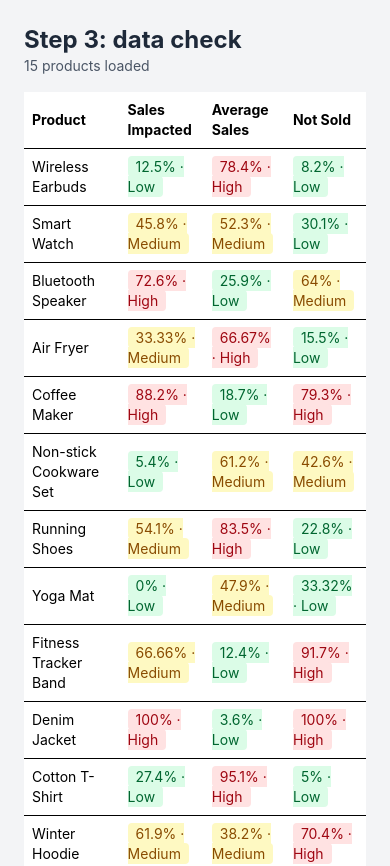
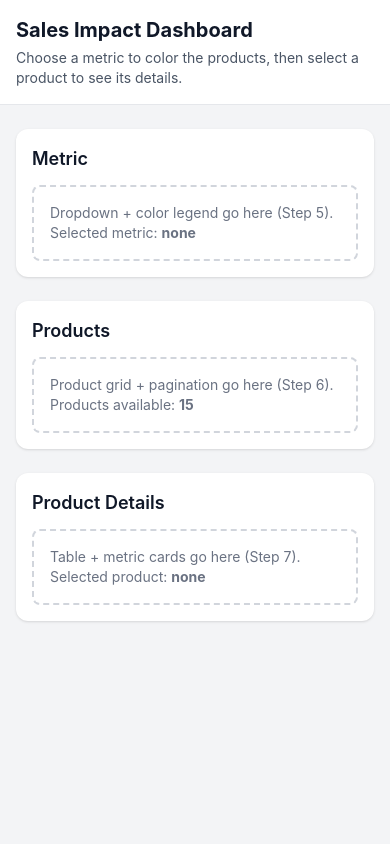
Before and after one commit to sarojsekhar/sales-impact-dashboard, a React (Vite) app: page / in a window 390 px wide. Shown: the top 866 px of the page. After the commit the page ends 844 px from the top, so only its background shows below. Built offline with nearby package versions, Linux system fonts and the light colour scheme.

Commit message:
Step 4: responsive 3-column layout and shared state

```diff
--- a/index.html
+++ b/index.html
@@ -4,7 +4,7 @@
     <meta charset="UTF-8" />
     <link rel="icon" type="image/svg+xml" href="/favicon.svg" />
     <meta name="viewport" content="width=device-width, initial-scale=1.0" />
-    <title>sales-impact-dashboard</title>
+    <title>Sales Impact Dashboard</title>
   </head>
   <body>
     <div id="root"></div>
--- a/src/App.jsx
+++ b/src/App.jsx
@@ -1,45 +1,87 @@
+import { useState } from "react";
 import products from "./data/products.json";
-import { METRICS } from "./constants/metrics";
-import { getLevel, getLevelStyles } from "./utils/levels";
+import { getMetricLabel } from "./constants/metrics";
 
 function App() {
+  // ── Shared state (lifted up to App) ──────────────────────────────
+  // Which metric is selected in the dropdown: null = none (neutral gray cards)
+  const [selectedMetric, setSelectedMetric] = useState(null);
+
+  // Which product was clicked: null = none ("Select a product")
+  const [selectedProductId, setSelectedProductId] = useState(null);
+
+  // ── Derived value ────────────────────────────────────────────────
+  // We store only the id and look up the full product from it.
+  const selectedProduct =
+    products.find((product) => product.id === selectedProductId) ?? null;
+
   return (
-    <div className="min-h-screen bg-gray-100 p-6">
-      <h1 className="text-2xl font-bold text-gray-800">Step 3: data check</h1>
-      <p className="text-sm text-gray-600">{products.length} products loaded</p>
+    <div className="min-h-screen bg-gray-100 text-gray-900">
+      {/* Header */}
+      <header className="border-b border-gray-200 bg-white">
+        <div className="mx-auto max-w-7xl px-4 py-4 sm:px-6 lg:px-8">
+          <h1 className="text-xl font-bold sm:text-2xl">
+            Sales Impact Dashboard
+          </h1>
+          <p className="mt-1 text-sm text-gray-600">
+            Choose a metric to color the products, then select a product to see
+            its details.
+          </p>
+        </div>
+      </header>
 
-      <div className="mt-4 overflow-x-auto">
-        <table className="w-full bg-white text-sm">
-          <thead>
-            <tr>
-              <th className="p-2 text-left">Product</th>
-              {METRICS.map((metric) => (
-                <th key={metric.key} className="p-2 text-left">
-                  {metric.label}
-                </th>
-              ))}
-            </tr>
-          </thead>
-          <tbody>
-            {products.map((product) => (
-              <tr key={product.id} className="border-t">
-                <td className="p-2">{product.name}</td>
-                {METRICS.map((metric) => {
-                  const value = product[metric.key];
-                  const styles = getLevelStyles(getLevel(value));
-                  return (
-                    <td key={metric.key} className="p-2">
-                      <span className={`rounded px-2 py-0.5 ${styles.badge}`}>
-                        {value}% · {styles.label}
-                      </span>
-                    </td>
-                  );
-                })}
-              </tr>
-            ))}
-          </tbody>
-        </table>
-      </div>
+      <main className="mx-auto max-w-7xl px-4 py-6 sm:px-6 lg:px-8">
+        <div className="grid grid-cols-1 gap-6 lg:grid-cols-12">
+          {/* RIGHT column: first in the code, so first on mobile */}
+          <section
+            aria-labelledby="metric-heading"
+            className="rounded-xl bg-white p-4 shadow-sm lg:sticky lg:top-6 lg:order-3 lg:col-span-3 lg:self-start"
+          >
+            <h2 id="metric-heading" className="text-lg font-semibold">
+              Metric
+            </h2>
+            <div className="mt-3 rounded-lg border-2 border-dashed border-gray-300 p-4 text-sm text-gray-500">
+              Dropdown + color legend go here (Step 5).
+              <br />
+              Selected metric:{" "}
+              <strong>
+                {selectedMetric ? getMetricLabel(selectedMetric) : "none"}
+              </strong>
+            </div>
+          </section>
+
+          {/* MIDDLE column */}
+          <section
+            aria-labelledby="products-heading"
+            className="rounded-xl bg-white p-4 shadow-sm lg:order-2 lg:col-span-6"
+          >
+            <h2 id="products-heading" className="text-lg font-semibold">
+              Products
+            </h2>
+            <div className="mt-3 rounded-lg border-2 border-dashed border-gray-300 p-4 text-sm text-gray-500">
+              Product grid + pagination go here (Step 6).
+              <br />
+              Products available: <strong>{products.length}</strong>
+            </div>
+          </section>
+
+          {/* LEFT column: last in the code, so last on mobile */}
+          <section
+            aria-labelledby="details-heading"
+            className="rounded-xl bg-white p-4 shadow-sm lg:sticky lg:top-6 lg:order-1 lg:col-span-3 lg:self-start"
+          >
+            <h2 id="details-heading" className="text-lg font-semibold">
+              Product Details
+            </h2>
+            <div className="mt-3 rounded-lg border-2 border-dashed border-gray-300 p-4 text-sm text-gray-500">
+              Table + metric cards go here (Step 7).
+              <br />
+              Selected product:{" "}
+              <strong>{selectedProduct ? selectedProduct.name : "none"}</strong>
+            </div>
+          </section>
+        </div>
+      </main>
     </div>
   );
 }
```
